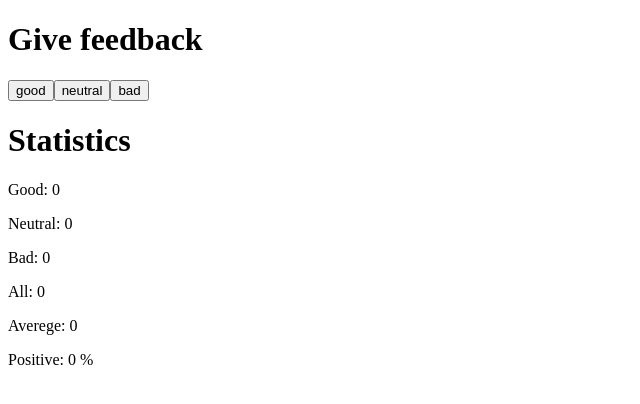
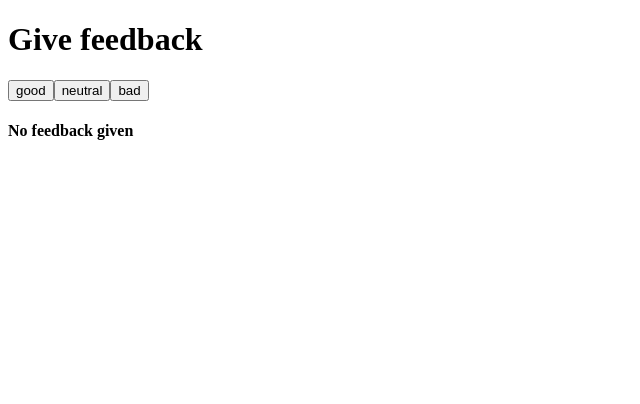
Before and after one commit to alpoaa/FullStack-open, a React (Create React App) app in the folder Osa1/unicafe/: page / in a window 1280 px wide. Shown: the top 404 px of the page, without its empty margins (0-640 px from the left). Built offline with nearby package versions, Linux system fonts and the light colour scheme.

Commit message:
unicafe, step3 & step4

```diff
--- a/Osa1/unicafe/src/App.js
+++ b/Osa1/unicafe/src/App.js
@@ -7,31 +7,16 @@ const FeedBackBtn = ({handleClick, buttonTxt}) => (<button onClick={handleClick}
 const Statistics = ({good, neutral, bad}) => {
 
   const countAll = () => good + neutral + bad
-  const countPositive = () => {
-    let ret = 0
-    if (countAll() === 0)
-    {
-      return ret
-    }
-    else
-    {
-      ret = good / countAll() * 100
-    }
-    return ret
-  }
+  const countPositive = () => good / countAll() * 100
+  const countAverage = () => (good - bad) / countAll()
 
-  const countAverage = () => {
-    let ret = 0
-    if (countAll() === 0)
-    {
-      return ret
-    }
-    else
-    {
-      ret = (good - bad) / countAll()
-    }
-
-    return ret
+  if (countAll() === 0)
+  {
+    return (
+      <div>
+        <h4>No feedback given</h4>
+      </div>
+    )
   }
 
   return (
```
